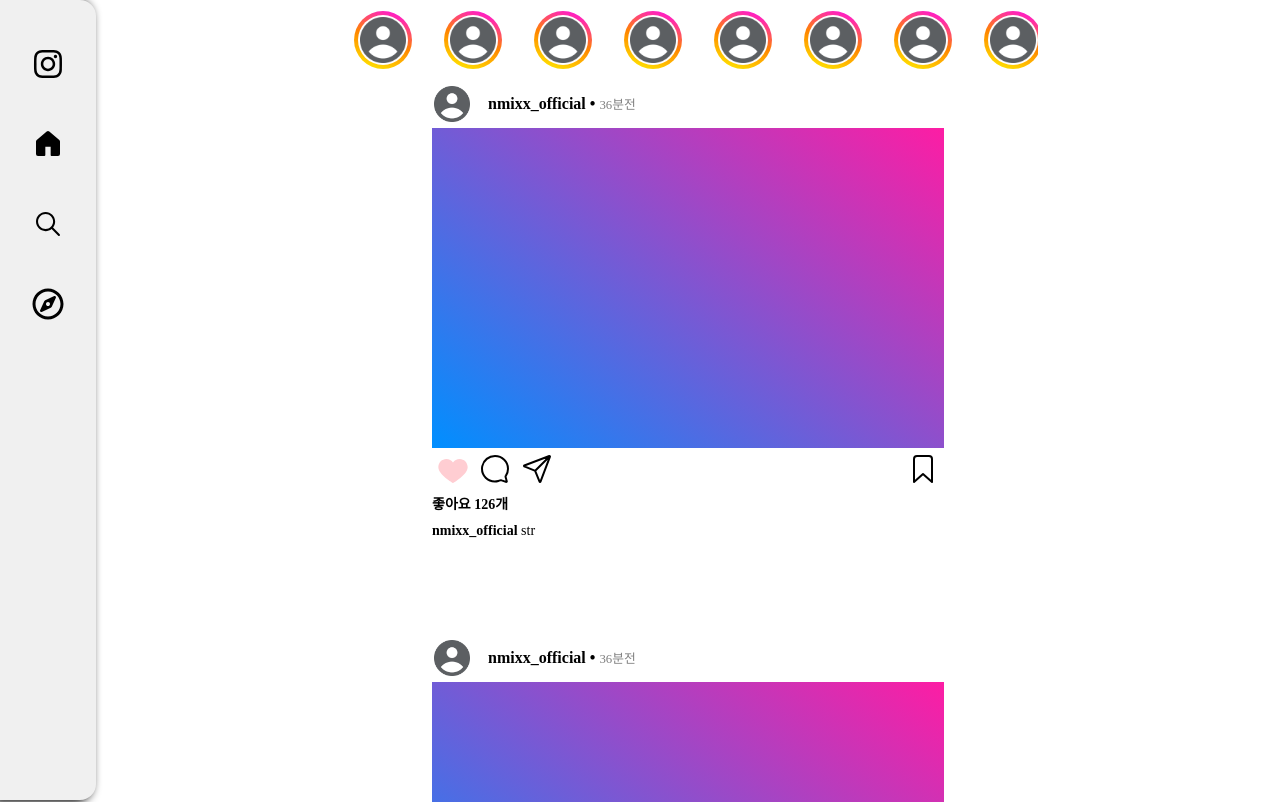
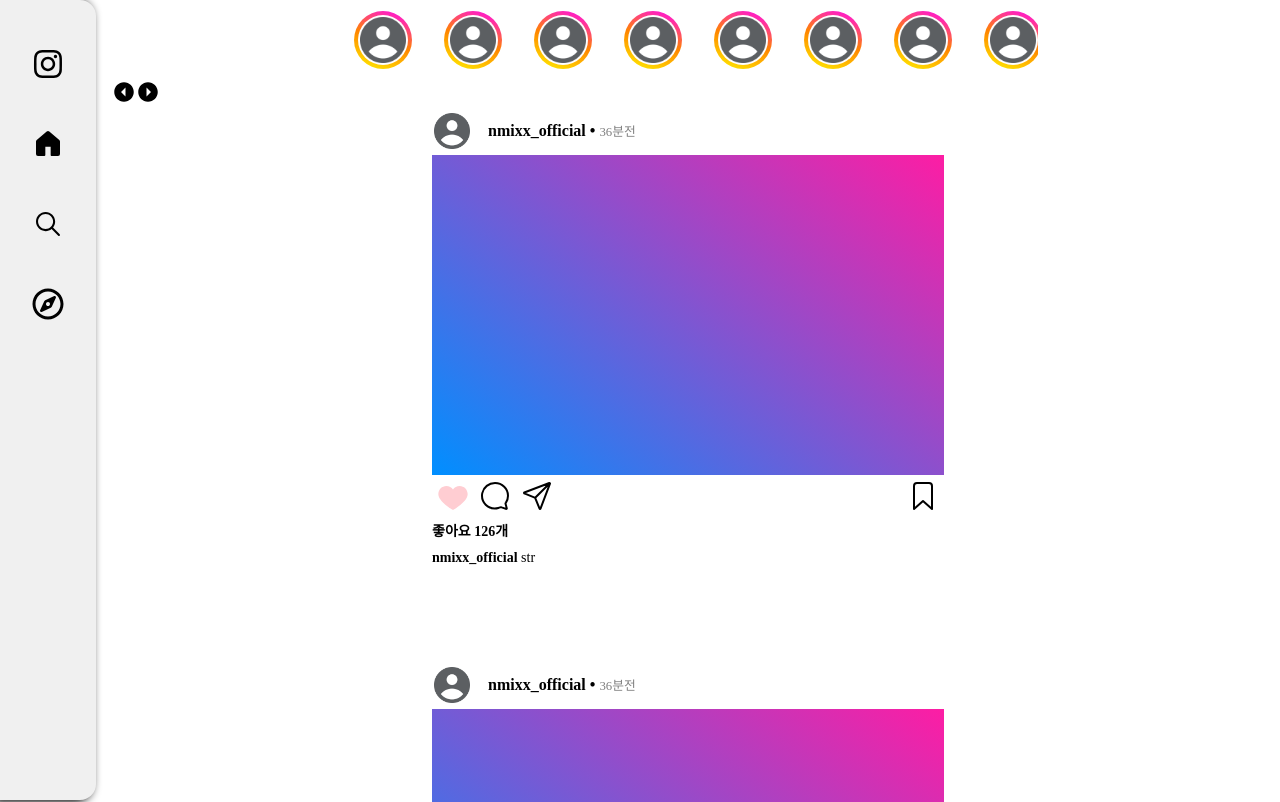
Before and after one commit to wwwcomcomcomcom/outstagram, a React (Vite) app: page / in a window 1280 px wide. Shown: the top 802 px of the page. Built offline with nearby package versions, Linux system fonts and the light colour scheme; the HTML template or start-up script is replaced by a standard one.

Commit message:
Add storyScrollButton

```diff
--- /dev/null
+++ b/src/components/menuBar/storyScrollButton.tsx
@@ -0,0 +1,14 @@
+import {IconBaseProps} from "react-icons";
+import {IoMdArrowDropleftCircle, IoMdArrowDroprightCircle} from "react-icons/io";
+
+interface StoryScrollButtonProps extends IconBaseProps{
+    direction:"left"|"right"
+}
+
+export default function StoryScrollButton(props:StoryScrollButtonProps){
+    if(props.direction === "left"){
+        return <IoMdArrowDropleftCircle {...props} size="1.5rem"/>
+    } else {
+        return <IoMdArrowDroprightCircle {...props} size="1.5rem"/>
+    }
+}
--- a/src/components/story/story.module.css
+++ b/src/components/story/story.module.css
@@ -11,7 +11,6 @@
     flex-wrap: nowrap;
     overflow-x: scroll;
     overflow-y: hidden;
-
     position: relative;
     max-width: 700px;
     width: 100%;
@@ -37,3 +36,8 @@
     width: 92%;
     padding: 4%;
 }
+
+#leftScrollButton {
+    color: red;
+}
+#rightScrollButton {}
--- a/src/components/story/storyLine.tsx
+++ b/src/components/story/storyLine.tsx
@@ -1,5 +1,6 @@
 import styles from "./story.module.css";
 import Story from "./story.tsx";
+import StoryScrollButton from "../menuBar/storyScrollButton.tsx";
 export default function StoryLine(){
 
     function getStories() {
@@ -10,7 +11,11 @@ export default function StoryLine(){
         return array;
     }
 
-    return <div className={styles.storyWrapper}><div className={styles.storyLine}>
-        {...getStories()}
-    </div></div>
+    return <div className={styles.storyWrapper}>
+        <div className={styles.storyLine}>
+            {...getStories()}
+        </div>
+        <StoryScrollButton direction="left"/>
+        <StoryScrollButton direction="right"/>
+    </div>
 }
```
